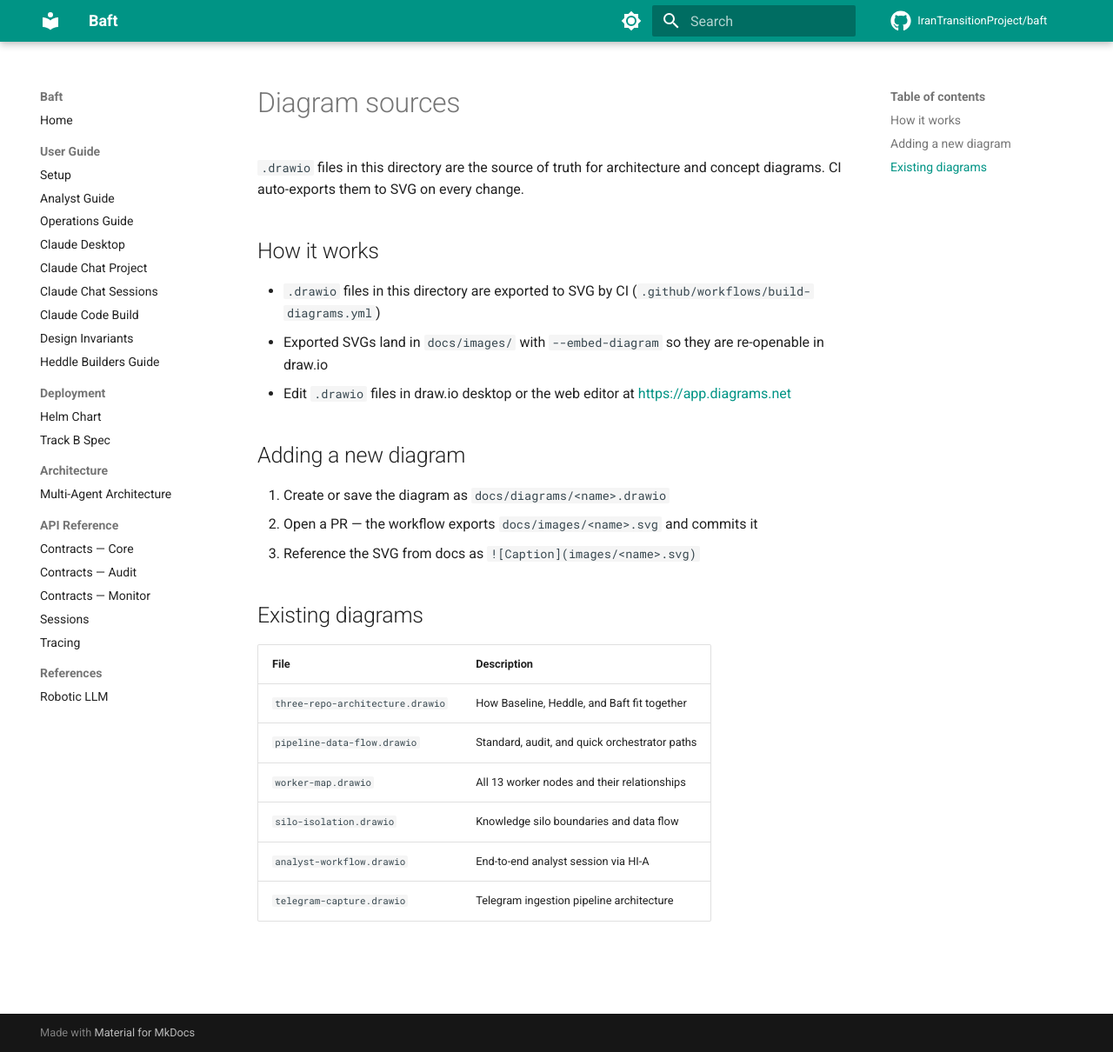
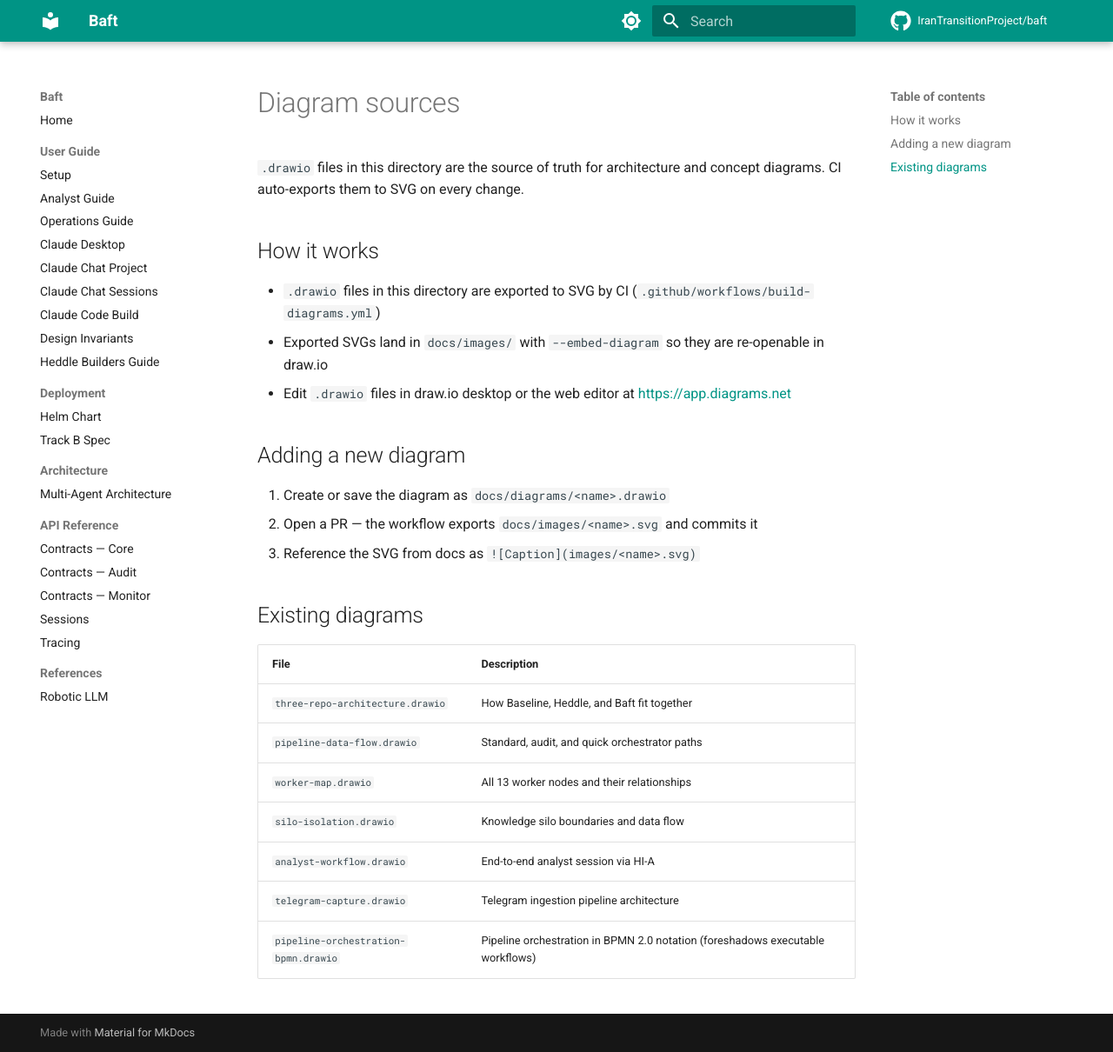
Before and after one commit to IranTransitionProject/baft, an MkDocs documentation site: the page built from docs/diagrams/README.md, in a window 1280 px wide and 1210 px high. Shown: the whole window at 87% size. Built offline with MkDocs 1.6.1 and Material for MkDocs 9.7.7, drawn with Linux system fonts in a browser that asks for light colours; comment, search, counter and statistics services are not loaded.

Commit message:
docs(diagrams): add BPMN 2.0 pipeline orchestration diagram
Pool with two lanes maps knowledge silos (framework_full vs blind_audit)
to BPMN swim lanes. Exclusive gateway selects standard/audit/quick mode;
parallel gateways model blind audit fan-out (LA‖PA‖RT) and join (AS).
Subtitle notes the notation foreshadows executable workflow definitions.

Co-Authored-By: Claude Opus 4.6 <noreply@anthropic.com>

```diff
--- a/docs/diagrams/README.md
+++ b/docs/diagrams/README.md
@@ -28,3 +28,4 @@ and concept diagrams. CI auto-exports them to SVG on every change.
 | `silo-isolation.drawio` | Knowledge silo boundaries and data flow |
 | `analyst-workflow.drawio` | End-to-end analyst session via HI-A |
 | `telegram-capture.drawio` | Telegram ingestion pipeline architecture |
+| `pipeline-orchestration-bpmn.drawio` | Pipeline orchestration in BPMN 2.0 notation (foreshadows executable workflows) |
```
Also changed, not shown: 1 other file.
